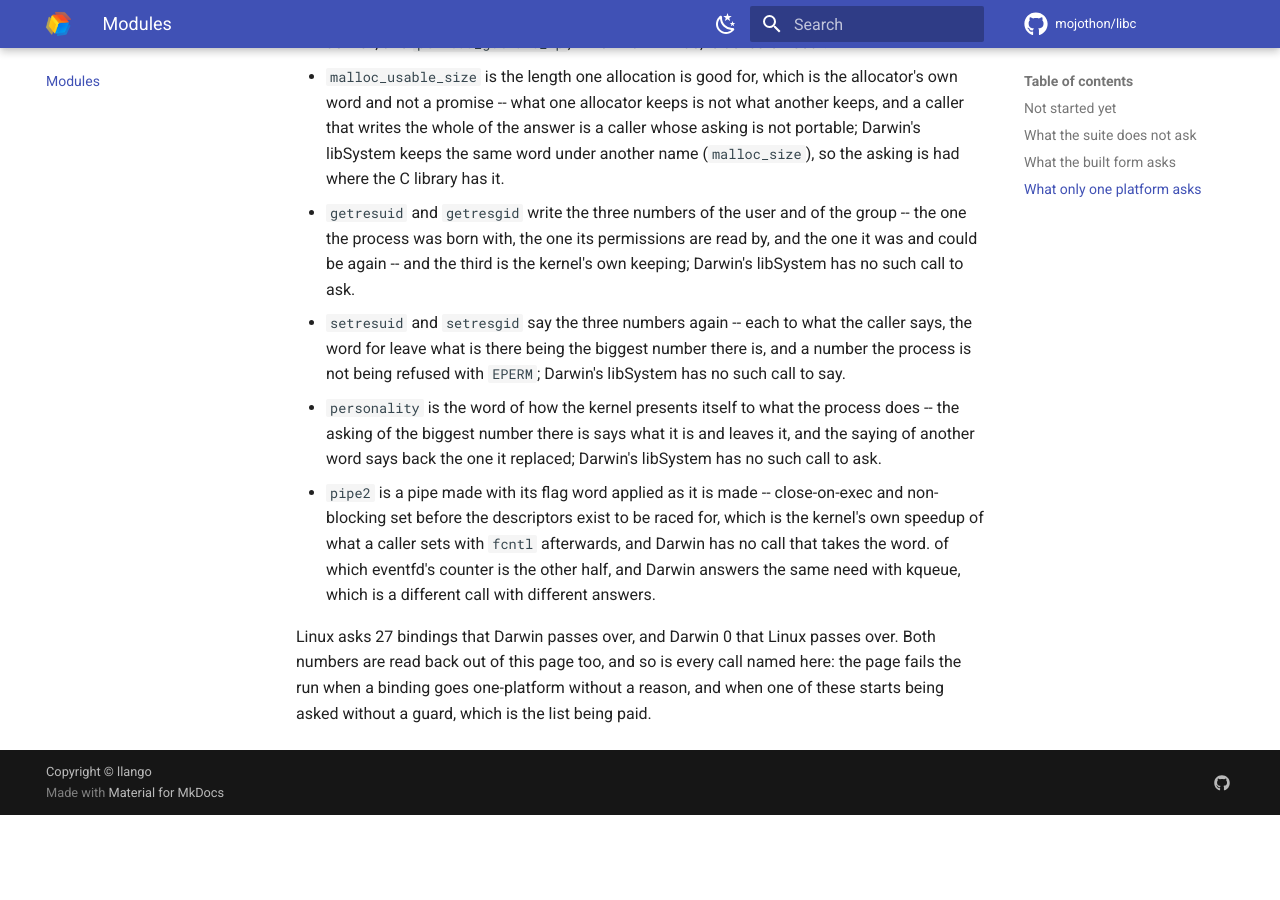
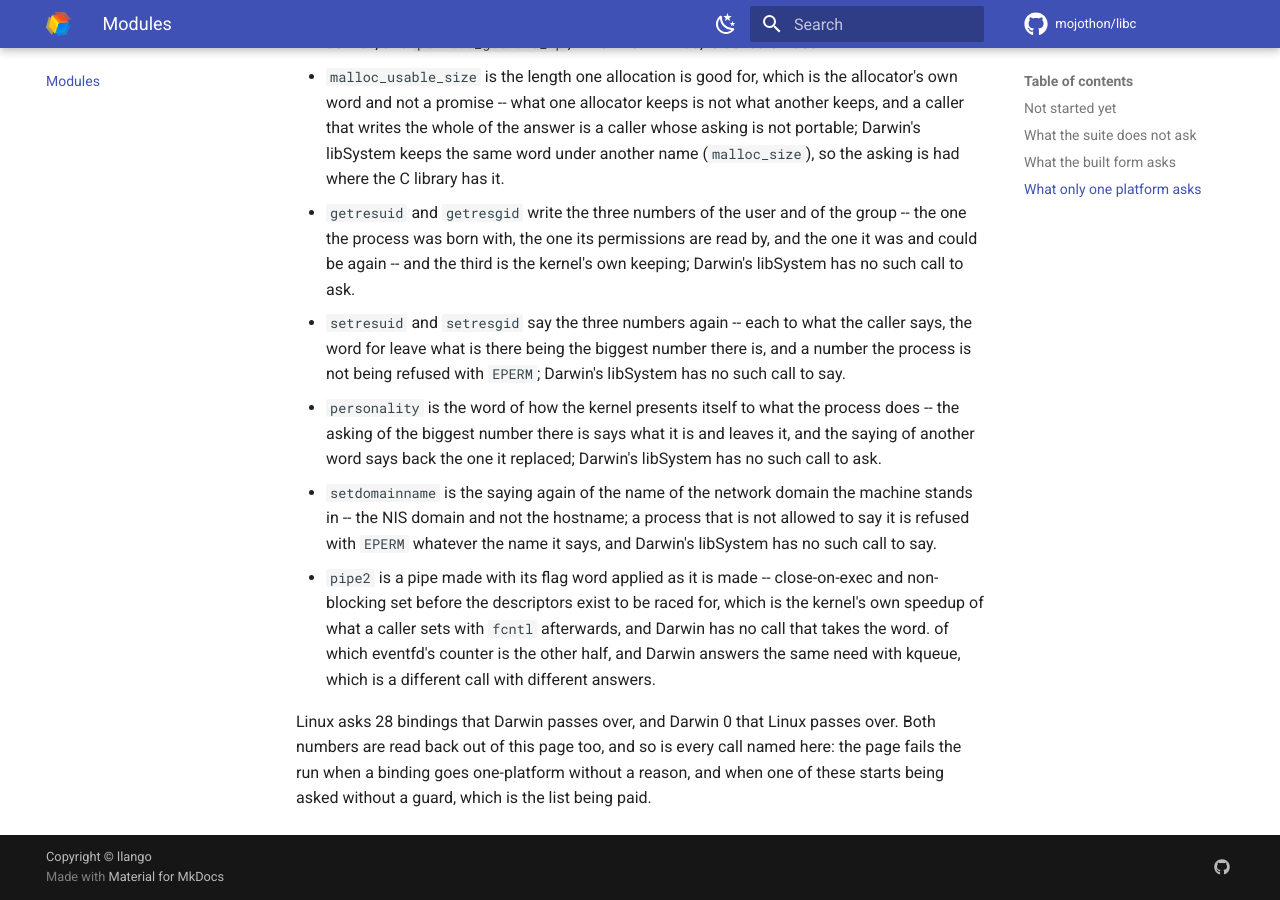
Before and after one commit to mojothon/libc, an MkDocs documentation site: the page built from docs/modules.md, in a window 1280 px wide and 900 px high, scrolled down 6922 px. Built offline with MkDocs 1.6.1 and Material for MkDocs 9.7.7, drawn with Linux system fonts in a browser that asks for light colours; comment, search, counter and statistics services are not loaded; before the commit the page ends 7737 px from its top, so only the background shows below that; some of the changed text lies outside the part shown.

Commit message:
unistd: the saying of the domain the machine stands in
`setdomainname` -- the saying again of the name of the
network domain the machine stands in, which is the NIS
domain and not the hostname: the saying of it is had by a
process that is allowed to say it, and a process that is
not is refused with `EPERM` whatever the name it says, even
the name the machine already goes by, the asking of a name
too long for the kernel's word being refused the same way
before the kernel looks at what is said. Darwin's
libSystem has no such call to say, so the saying is had
where the kernel keeps the domain, and the test says so.

```diff
--- a/docs/modules.md
+++ b/docs/modules.md
@@ -233,6 +233,10 @@ other platform's C library has no such call.
   asking of the biggest number there is says what it is and leaves it, and the saying of
   another word says back the one it replaced; Darwin's libSystem has no such call
   to ask.
+- `setdomainname` is the saying again of the name of the network domain the machine stands in --
+  the NIS domain and not the hostname; a process that is not allowed to say it is refused
+  with `EPERM` whatever the name it says, and Darwin's libSystem has no such call
+  to say.
 - `pipe2` is a pipe made with its flag word applied as it is
   made -- close-on-exec and non-blocking set before the
   descriptors exist to be raced for, which is the kernel's own
@@ -241,7 +245,7 @@ other platform's C library has no such call.
   of which eventfd's counter is the other half, and Darwin answers the same
   need with kqueue, which is a different call with different answers.
 
-Linux asks 27 bindings that Darwin passes over, and Darwin 0 that Linux
+Linux asks 28 bindings that Darwin passes over, and Darwin 0 that Linux
 passes over. Both numbers are read back out of this page too, and so is
 every call named here: the page fails the run when a binding goes
 one-platform without a reason, and when one of these starts being asked
```
Also changed, not shown: other parts of docs/modules.md (+2 -2 lines), docs/beyond-c.md (+1 -1 lines), 4 other files.
